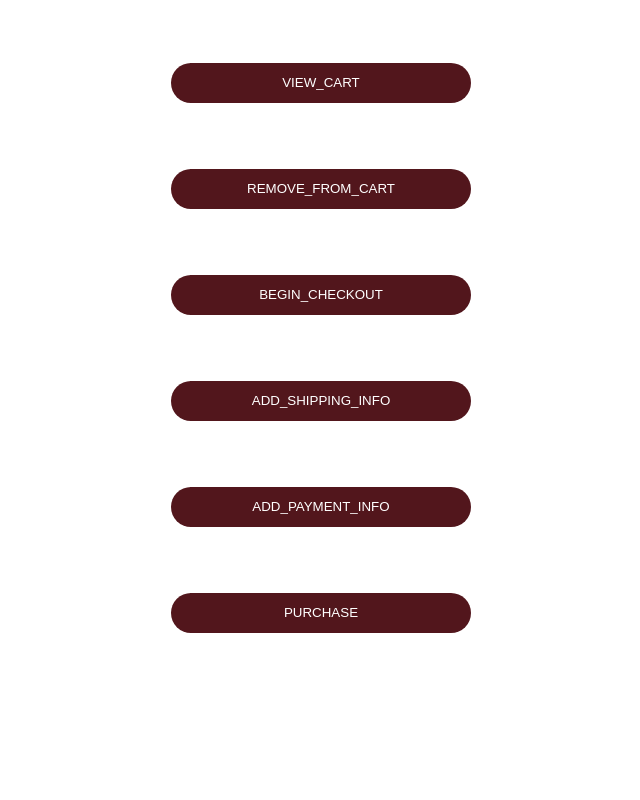
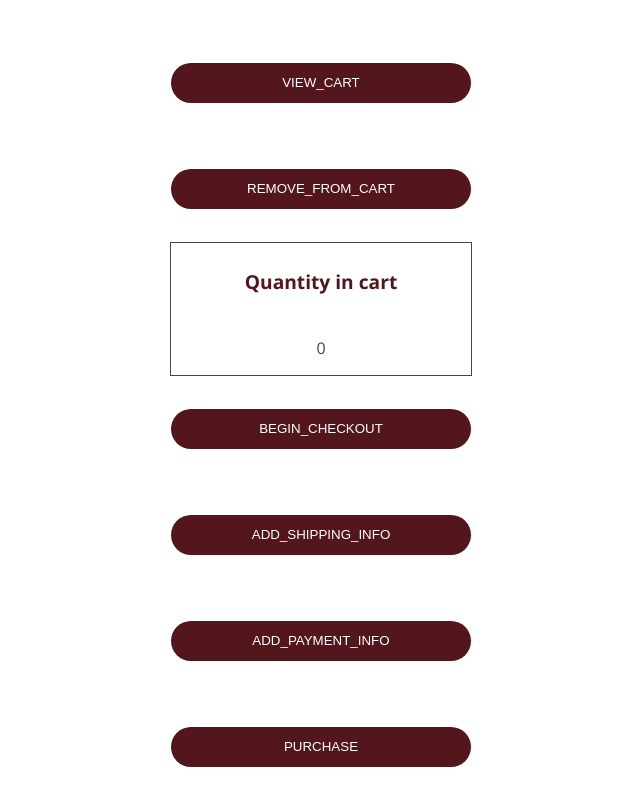
Before and after one commit to AntonBies/ga4ecommerce, a plain HTML site: page index.html in a window 1280 px wide. Shown: the part 1112-1912 px from the top of the page, without its empty margins (319-959 px from the left). Before the commit the page ends 1778 px from the top, so only its background shows below. Drawn offline with nearby package versions, Linux system fonts and the light colour scheme.

Commit message:
Added div that shows quantity in cart

```diff
--- a/ecommerce.js
+++ b/ecommerce.js
@@ -106,10 +106,15 @@ for (let item of buttons) {
           cartItems[0].quantity -= 1;
         } else {
           cartItems = [];
+          document.getElementById('cart').innerText = '0';
         }
       }
       if (e.target.dataset.event === 'ecommerce_purchase') {
         cartItems = [];
+        document.getElementById('cart').innerText = '0';
+      }
+      if (cartItems.length) {
+        document.getElementById('cart').innerText = cartItems[0].quantity;
       }
     }
   });
--- a/index.html
+++ b/index.html
@@ -35,6 +35,10 @@
       <button id="addToWishlist" data-event="ecommerce_add_to_wishlist">add_to_wishlist</button>
       <button id="viewCart" data-event="ecommerce_view_cart">view_cart</button>
       <button id="removeFromCart" data-event="ecommerce_remove_from_cart">remove_from_cart</button>
+      <div id="cartSection">
+        <h4>Quantity in cart</h4>
+        <p id="cart">0</p>
+      </div>
       <button id="beginCheckout" data-event="ecommerce_begin_checkout">begin_checkout</button>
       <button id="addShippingInfo" data-event="ecommerce_add_shipping_info">add_shipping_info</button>
       <button id="addPaymentInfo" data-event="ecommerce_add_payment_info">add_payment_info</button>
--- a/style.css
+++ b/style.css
@@ -43,3 +43,10 @@ h4 {
 #intro {
   margin-bottom: 67px;
 }
+#cartSection {
+  align-items: center;
+  border: 1px solid;
+  display: inline-flex;
+  flex-direction: column;
+  width: 300px;
+}
```
